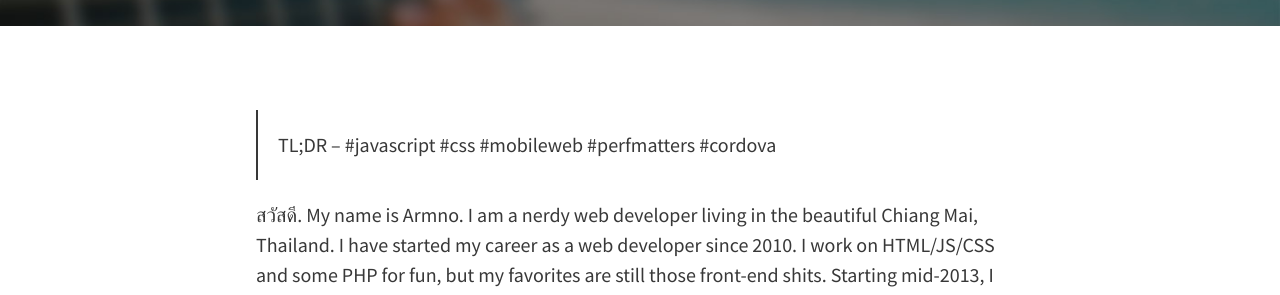
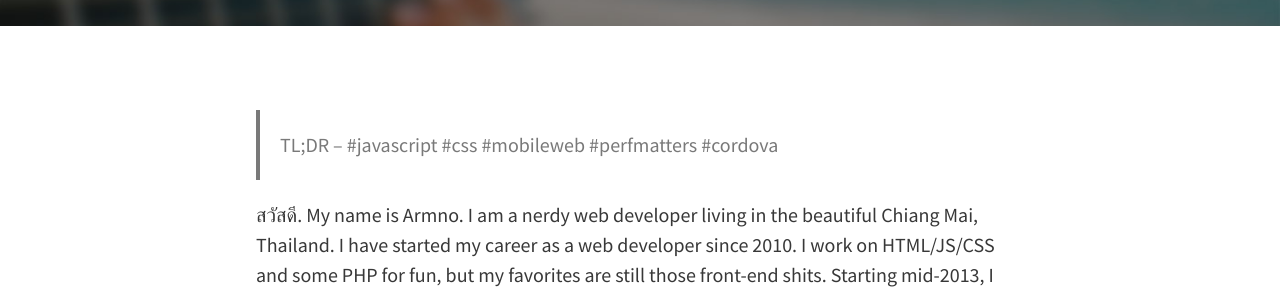
Before and after one commit to armno/armno.github.io, a Jekyll site: the page built from about/index.md, in a window 1280 px wide. Shown: the part 359-654 px from the top of the page. Built offline with Jekyll 4.4.1, drawn with Linux system fonts in a browser that asks for light colours; nearby versions of some CDN libraries.

Commit message:
#44 prettify blockquotes

```diff
--- a/_sass/base/_global.scss
+++ b/_sass/base/_global.scss
@@ -40,8 +40,9 @@ h4 {
   font-size: 1.15em;
 }
 blockquote {
-    border-left: 2px solid;
-    padding: 1em 1em;
+  border-left: 4px solid #797979;
+  padding: 1em 1em;
+  color: #797979;
 }
 blockquote p:last-child,
 footer p:last-child {
```
